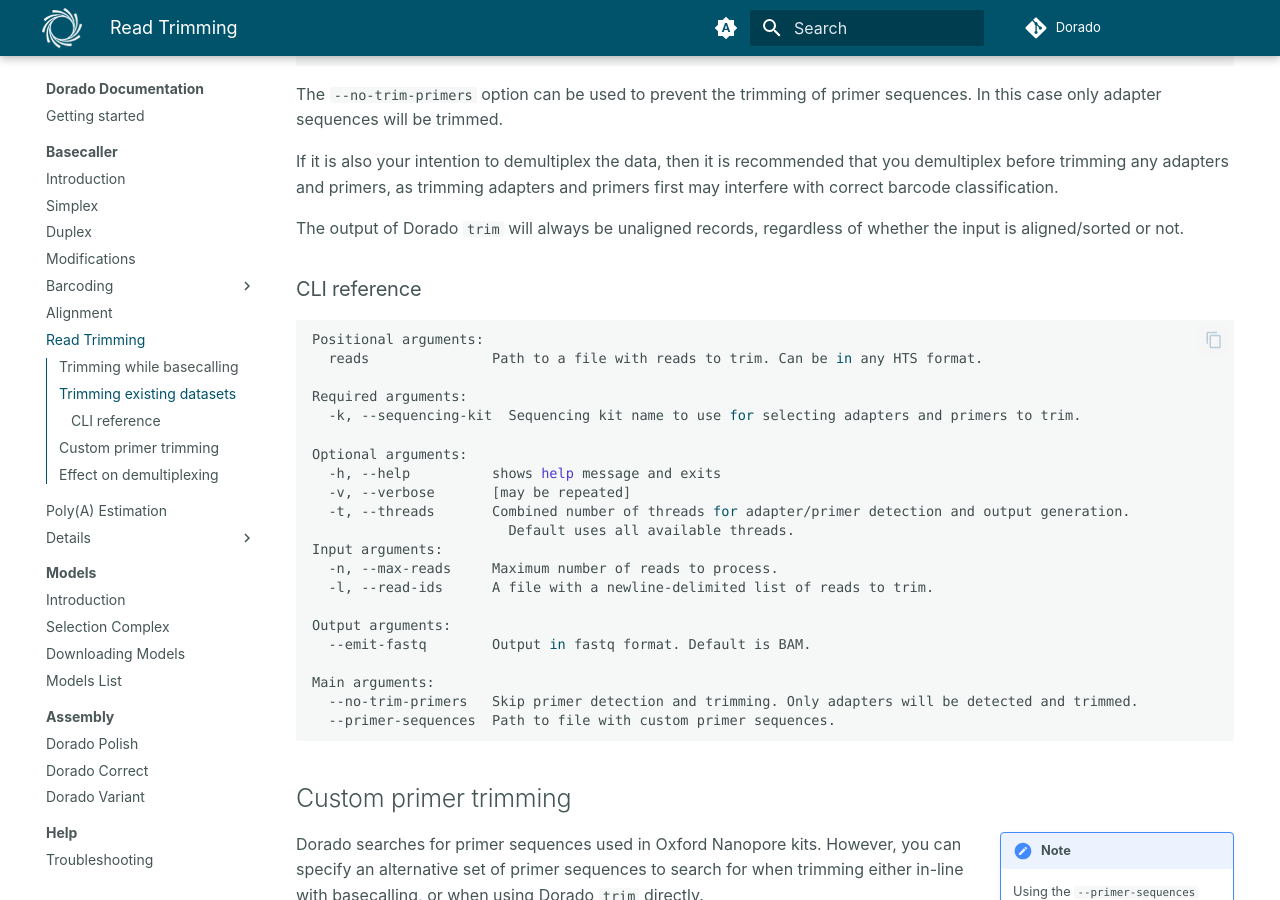
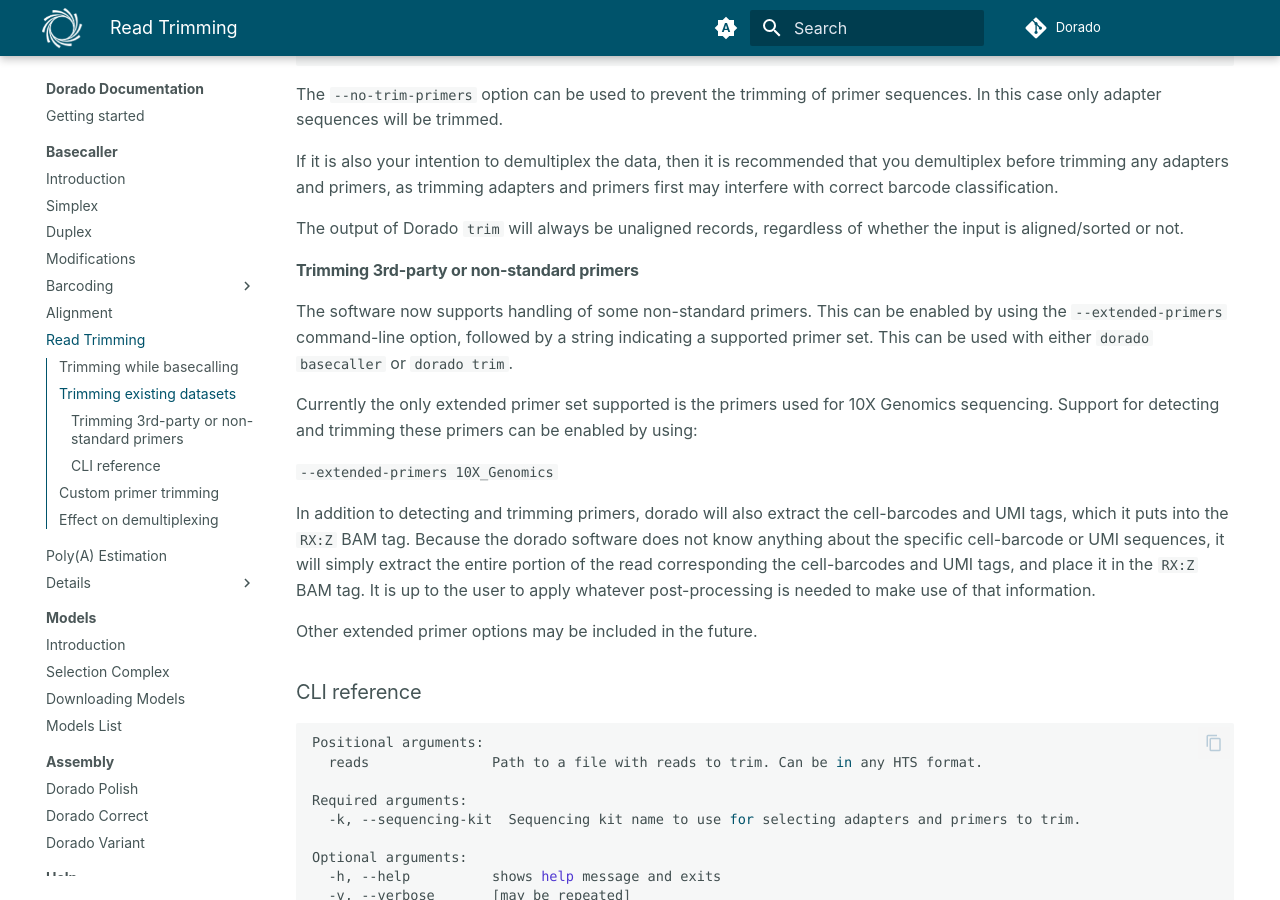
Before and after one commit to nanoporetech/dorado-docs, an MkDocs documentation site: the page built from docs/basecaller/read_trimming.md, in a window 1280 px wide and 900 px high, scrolled down 1523 px. Built offline with MkDocs 1.6.1 and Material for MkDocs 9.7.7, drawn with Linux system fonts in a browser that asks for light colours; comment, search, counter and statistics services are not loaded.

Commit message:
Updated documentation for --extended-primers command-line option.

````diff
--- a/docs/basecaller/read_trimming.md
+++ b/docs/basecaller/read_trimming.md
@@ -75,6 +75,18 @@
 The output of Dorado `trim` will always be unaligned records, regardless of whether the
 input is aligned/sorted or not.
 
+#### Trimming 3rd-party or non-standard primers
+
+The software now supports handling of some non-standard primers. This can be enabled by using the `--extended-primers` command-line option, followed by a string indicating a supported primer set. This can be used with either `dorado basecaller` or `dorado trim`.
+
+Currently the only extended primer set supported is the primers used for 10X Genomics sequencing. Support for detecting and trimming these primers can be enabled by using:
+
+`--extended-primers 10X_Genomics`
+
+In addition to detecting and trimming primers, dorado will also extract the cell-barcodes and UMI tags, which it puts into the `RX:Z` BAM tag. Because the dorado software does not know anything about the specific cell-barcode or UMI sequences, it will simply extract the entire portion of the read corresponding the cell-barcodes and UMI tags, and place it in the `RX:Z` BAM tag. It is up to the user to apply whatever post-processing is needed to make use of that information.
+
+Other extended primer options may be included in the future.
+
 ### CLI reference
 
 ```bash
````
